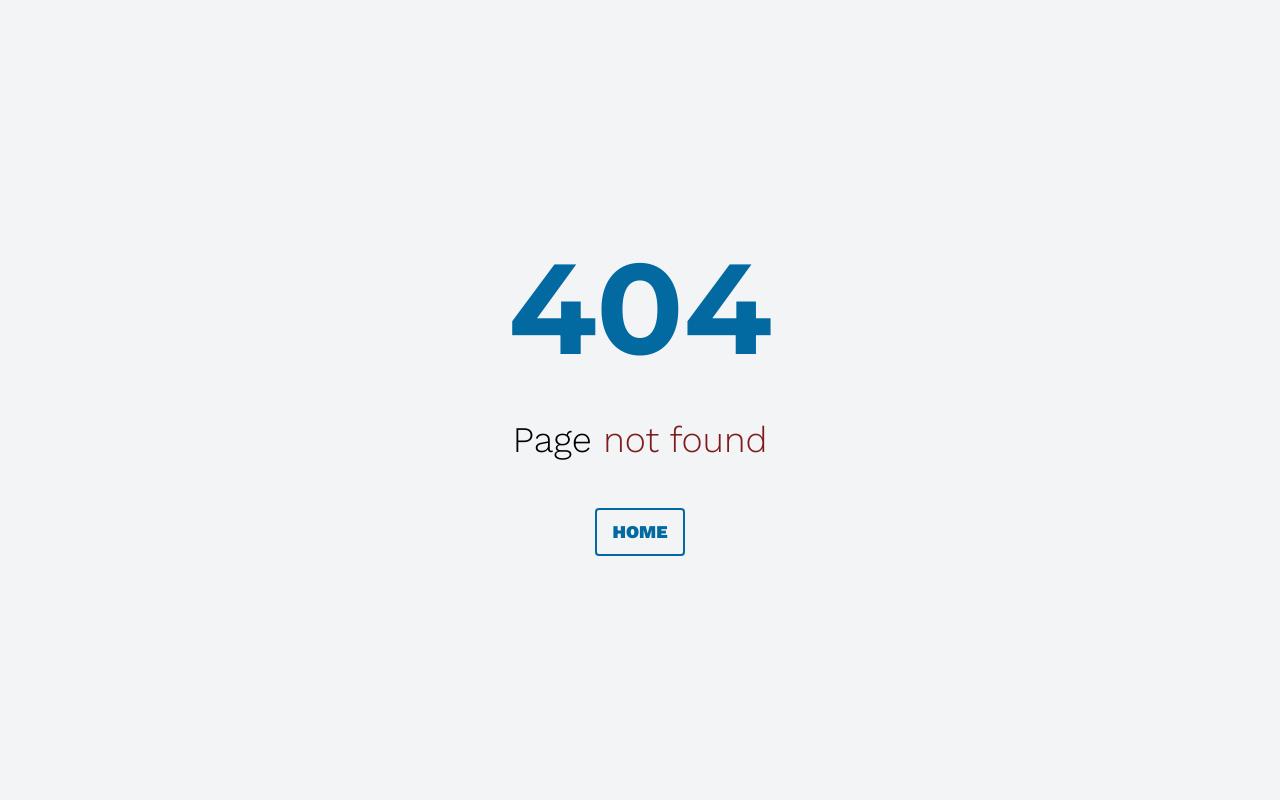
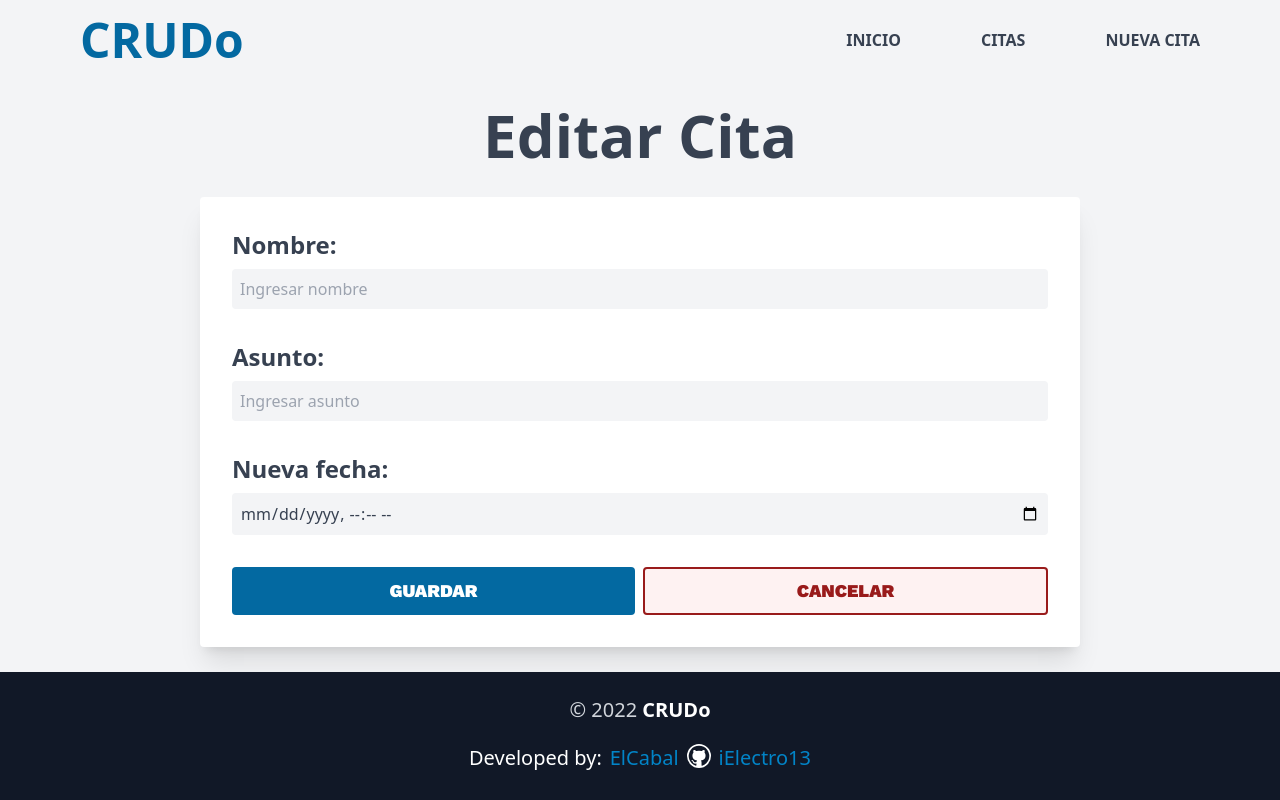
Before and after one commit to ElCabal/CRUDo-, a React (Vite) app: page /editdate/1 in a window 1280 px wide. Before the commit this address had no page. Built offline with nearby package versions, Linux system fonts and the light colour scheme; no server answers.

Commit message:
Crud functionality

```diff
--- a/src/App.jsx
+++ b/src/App.jsx
@@ -3,6 +3,7 @@ import Navbar from "./components/sections/Navbar";
 import Footer from "./components/sections/Footer";
 
 function App() {
+
   return (
     <div className="bg-gray-100 min-h-screen gap-5 flex flex-col justify-between items-center font-secondary text-gray-700">
       <Navbar />
--- a/src/components/card/DateCard.jsx
+++ b/src/components/card/DateCard.jsx
@@ -1,6 +1,15 @@
 import React from "react";
+import { useNavigate } from "react-router-dom";
+import { BASE_URL, ID } from "../../utils/routes";
 
-const DateCard = ({ name, topic, date }) => {
+const DateCard = ({ name, topic, date, id, onUpdate, dates, created }) => {
+  const navigate = useNavigate()
+  const handleDelete = async (id) => {
+    const resp = await fetch(BASE_URL+ID+id, {
+      method: 'DELETE'
+    })
+    onUpdate(dates.filter(date => date.date_id != id))
+  }
   return (
     <section className="bg-white w-full p-8 rounded shadow-xl flex flex-col gap-4 ">
       <div>
@@ -18,9 +27,14 @@ const DateCard = ({ name, topic, date }) => {
         <p className="text-lg">{date}</p>
         <hr className=" border-gray-900" />
       </div>
-      <div className="flex  gap-2">
-        <button className="btn btn-primary">EDITAR</button>
-        <button className="btn btn-danger">ELIMINAR</button>
+      <div>
+        <p className="font-semibold font-primary text-2xl">Fecha creación:</p>
+        <p className="text-lg">{created}</p>
+        <hr className=" border-gray-900" />
+      </div>
+      <div className="flex gap-2">
+        <button onClick={()=> navigate('/editdate/'+id)} className="btn btn-primary">EDITAR</button>
+        <button onClick={()=>handleDelete(id)} className="btn btn-danger">ELIMINAR</button>
       </div>
     </section>
   );
--- a/src/components/pages/DateList.jsx
+++ b/src/components/pages/DateList.jsx
@@ -1,37 +1,30 @@
 import React from "react";
+import { useEffect, useState } from "react";
 import DateCard from "../card/DateCard";
 import MainLayout from "../sections/MainLayout";
+import { BASE_URL } from "../../utils/routes";
 
 const DateList = () => {
-  const citas = [
-    {
-      id: 0,
-      name: "Luis Felipe Cabal",
-      topic: "Resolver responsive",
-      date: "21/09/2022 10:39 a.m",
-    },
-    {
-      id: 0,
-      name: "Enmanuel Pereira",
-      topic: "Levantar Servidor",
-      date: "22/09/2022 10:39 a.m",
-    },
-    {
-      id: 0,
-      name: "Luis Felipe Cabal",
-      topic: "Resolver responsive",
-      date: "23/09/2022 10:39 a.m",
-    },
-  ];
-  console.log(citas);
+  const [dates, setDates] = useState([])
 
+  const getData = async ()=>{
+    const resp = await fetch(BASE_URL)
+    const data = await resp.json()
+    setDates(data)
+  }
+
+  useEffect(()=>{
+    getData()
+  },[])
+
+  console.log(dates)
   return (
     <MainLayout title="Citas">
-      {citas.map((cita) => {
+      {dates.length > 0 ? dates.map((cita) => {
         return (
-          <DateCard name={cita.name} topic={cita.topic} date={cita.date} />
+          <DateCard name={cita.name} topic={cita.topic} date={cita.date} key={cita.date_id} id={cita.date_id} onUpdate={setDates} dates={dates} created={cita.created} />
         );
-      })}
+      }): <h1>No hay citas</h1>}
     </MainLayout>
   );
 };
--- a/src/components/pages/EditDate.jsx
+++ b/src/components/pages/EditDate.jsx
@@ -1,11 +1,51 @@
-import React from "react";
+import React, { useEffect, useState, useRef } from "react";
+import { useNavigate, useParams } from "react-router-dom";
+import dateParser, {dateParserInverse} from "../../utils/dateParser";
+import { BASE_URL, ID } from "../../utils/routes";
 import MainLayout from "../sections/MainLayout";
 
 const EditDate = () => {
+    const { id_param } = useParams();
+    const [actualDate, setActualDate] = useState({})
+    const name = useRef("");
+    const topic = useRef("");
+    const date = useRef("");
+    const navigate = useNavigate();
+
+    const handleSubmit = async (e) => {
+        e.preventDefault();
+        const parsedDate = dateParser(date.current.value);
+        const resp = await fetch(BASE_URL + ID + id_param, {
+            method: "PUT",
+            headers: {
+                Accept: "application/json",
+                "Content-Type": "application/json",
+            },
+            body: JSON.stringify({
+                name: name.current.value,
+                topic: topic.current.value,
+                date: parsedDate,
+            }),
+        });
+        console.log(resp);
+        navigate("/datelist");
+    };
+
+    const dataFetch = async(id)=>{
+        const resp = await fetch(BASE_URL+ID+id)
+        const data = await resp.json()
+        setActualDate(data[0])
+    }
+
+    useEffect(()=>{
+        dataFetch(id_param)
+    }, [])
+
     return (
         <MainLayout title="Editar Cita">
             <div className="bg-white w-full p-8 rounded shadow-xl">
                 <form
+                    onSubmit={handleSubmit}
                     action=""
                     className="flex flex-col gap-8 justify-center items-center"
                 >
@@ -17,12 +57,13 @@ const EditDate = () => {
                             Nombre:
                         </label>
                         <input
+                            ref={name}
                             type="text"
                             id="name"
                             placeholder="Ingresar nombre"
                             className="bg-gray-100 p-2 rounded placeholder-gray-400 text-gray-700"
                             autoComplete="off"
-              value={"Luis Felipe Cabal"}
+                            defaultValue={actualDate.name}
                         />
                     </div>
                     <div className="flex flex-col w-full gap-2">
@@ -33,12 +74,13 @@ const EditDate = () => {
                             Asunto:
                         </label>
                         <input
+                            ref={topic}
                             type="text"
                             id="topic"
                             placeholder="Ingresar asunto"
                             className="bg-gray-100 p-2 rounded placeholder-gray-400 text-gray-700"
                             autoComplete="off"
-              value={"Discutir el responsive"}
+                            defaultValue={actualDate.topic}
                         />
                     </div>
                     <div className="flex flex-col w-full gap-2">
@@ -49,13 +91,15 @@ const EditDate = () => {
                             Nueva fecha:
                         </label>
                         <input
+                            ref={date}
                             type="datetime-local"
                             id="date"
                             className="bg-gray-100 p-2 rounded placeholder-gray-400"
+                            defaultValue={actualDate.date}
                         />
                     </div>
                     <div className="flex gap-2 w-full">
-            <button className="btn btn-primary">GUARDAR</button>
+                        <button type="submit" className="btn btn-primary">GUARDAR</button>
                         <button className="btn btn-danger">CANCELAR</button>
                     </div>
                 </form>
--- a/src/components/pages/Landing.jsx
+++ b/src/components/pages/Landing.jsx
@@ -4,11 +4,11 @@ import MainLayout from "../sections/MainLayout";
 
 const Landing = () => {
   return (
-    <MainLayout title="Bienvenido a CRUDo">
+    <MainLayout>
       <div className="flex flex-col justify-center items-center p-2 w-full gap-6">
-        {/* <h1 className="font-primary font-black text-gray-900 text-5xl text-center">
+        <h1 className="font-primary font-black text-gray-800 text-5xl text-center">
           Bienvenido a CRUDo
-        </h1> */}
+        </h1>
         <p className="text-center text-lg">
           Lorem ipsum dolor sit amet consectetur adipisicing elit. Commodi
           reiciendis accusantium ipsam vitae fugit, itaque repellendus non qui
--- a/src/components/pages/NewDate.jsx
+++ b/src/components/pages/NewDate.jsx
@@ -1,11 +1,45 @@
-import React from "react";
+import React, {useRef} from "react";
 import MainLayout from "../sections/MainLayout";
+import dateParser from "../../utils/dateParser"
+import { BASE_URL } from "../../utils/routes";
+import { useNavigate } from "react-router-dom";
 
 const NewDate = () => {
+
+
+  const name = useRef("")
+  const topic = useRef("")
+  const date = useRef("")
+
+  const navigate = useNavigate()
+
+  console.log(date)
+
+  const handleSubmit = async(e)=>{
+    e.preventDefault()
+    const parsedDate = dateParser(date.current.value)
+    const resp = await fetch(BASE_URL, {
+      method: "POST",
+      headers: {
+        'Accept': 'application/json',
+        'Content-Type': 'application/json'
+      },
+      body: JSON.stringify({
+        name: name.current.value,
+        topic: topic.current.value,
+        date: parsedDate
+      })
+
+    })
+    console.log(resp)
+    navigate("/datelist")
+  }
+
   return (
     <MainLayout title="Crear Cita">
       <div className="bg-white w-full p-8 rounded shadow-xl">
         <form
+          onSubmit={handleSubmit}
           action=""
           className="flex flex-col gap-8 justify-center items-center"
         >
@@ -17,6 +51,7 @@ const NewDate = () => {
               Nombre:
             </label>
             <input
+              ref={name}
               type="text"
               id="name"
               placeholder="Ingresar nombre"
@@ -32,6 +67,7 @@ const NewDate = () => {
               Asunto:
             </label>
             <input
+              ref={topic}
               type="text"
               id="topic"
               placeholder="Ingresar asunto"
@@ -47,13 +83,15 @@ const NewDate = () => {
               Fecha:
             </label>
             <input
+              ref={date}
+              onChange={(e)=> dateParser(e.target.value)}
               type="datetime-local"
               id="date"
               className="bg-gray-100 p-2 rounded placeholder-gray-400"
             />
           </div>
           <div className="flex gap-2 w-full">
-            <button className="btn btn-primary">GUARDAR</button>
+            <button type="submit" className="btn btn-primary">GUARDAR</button>
             <button className="btn btn-danger">CANCELAR</button>
           </div>
         </form>
--- a/src/main.jsx
+++ b/src/main.jsx
@@ -16,7 +16,7 @@ ReactDOM.render(
         <Route path="/" element={<App />}>
           <Route index="home" element={<Landing />} />
           <Route path="datelist" element={<DateList />} />
-          <Route path="editdate" element={<EditDate />} />
+          <Route path="editdate/:id_param" element={<EditDate />} />
           <Route path="newdate" element={<NewDate />} />
         </Route>
         <Route path="*" element={<Error404 />} />
--- /dev/null
+++ b/src/utils/dateParser.js
@@ -0,0 +1,9 @@
+export default function dateParser(date) {
+    let splitDate = date.split("T").join(" ") + ":00";
+    return splitDate;
+}
+
+export function dateParserInverse(date) {
+    let splitDate = date.split(" ").join("T");
+    return splitDate;
+}
--- /dev/null
+++ b/src/utils/routes.js
@@ -0,0 +1,2 @@
+export const BASE_URL = "http://127.0.0.1:8000/apirest-crudo/api/date.php"
+export const ID = "?id="
```
Lines whose indentation alone changed are shown as unchanged.
